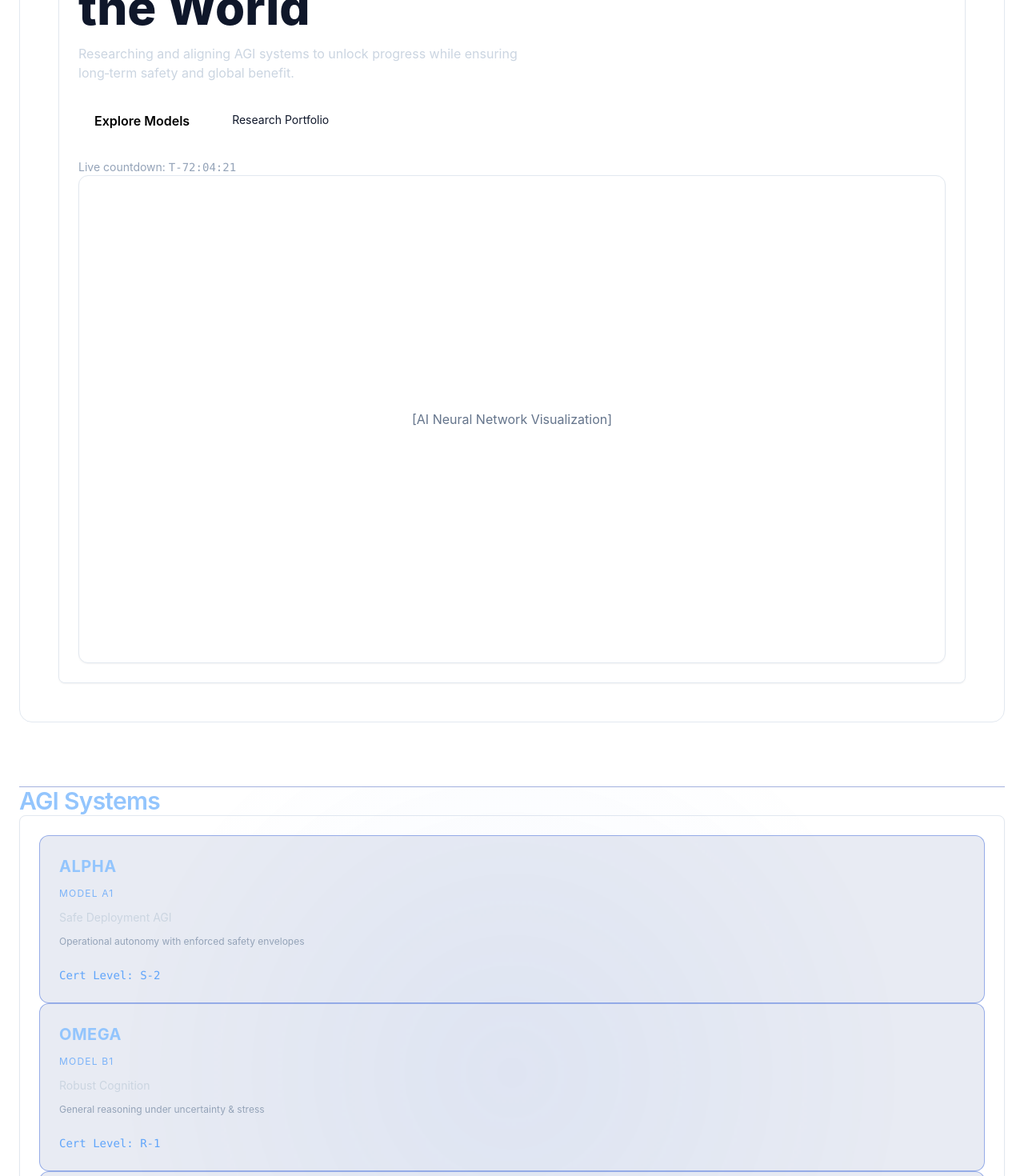
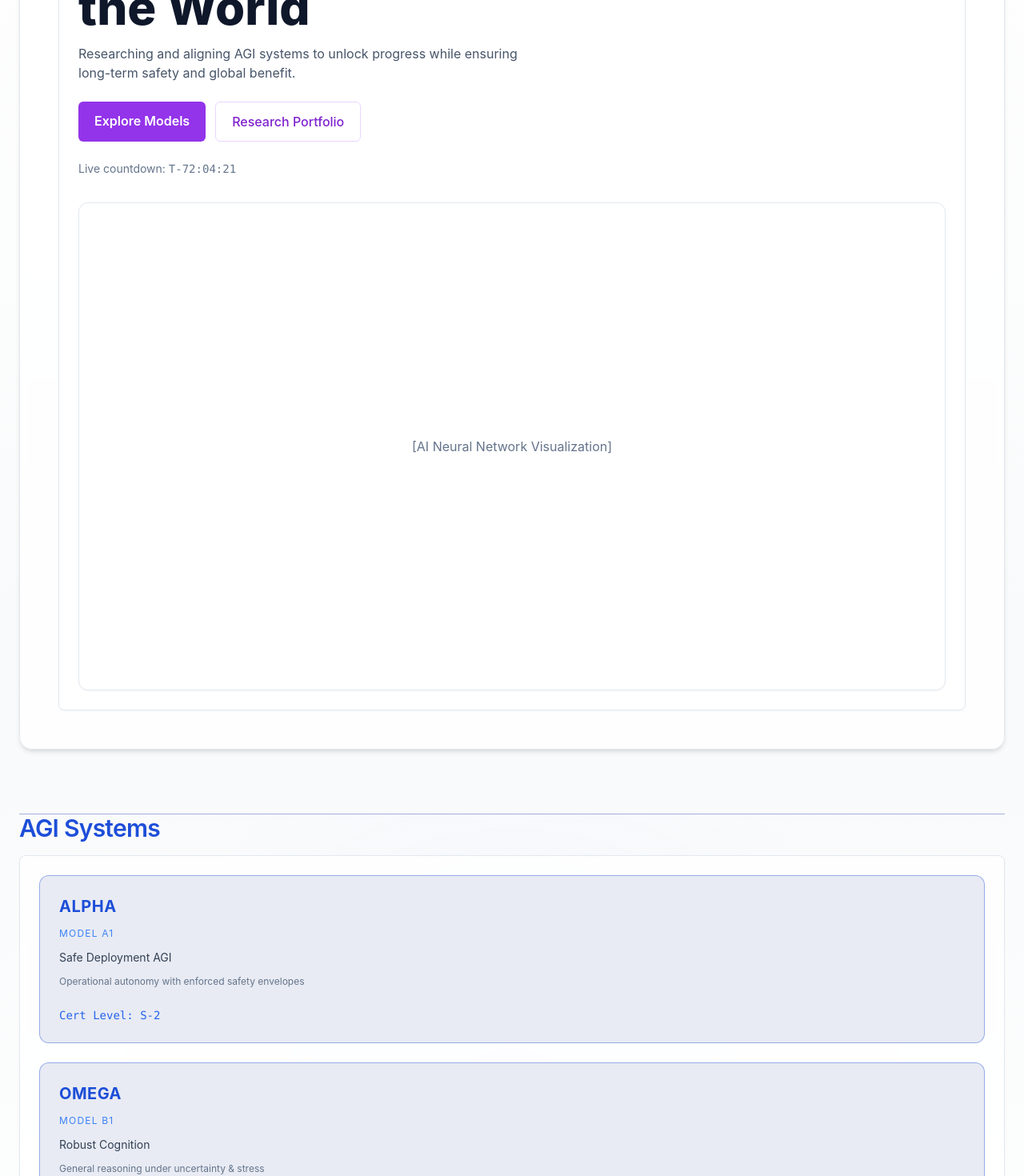
Before and after one commit to saravanan08071979/texasagilabs-site, a Next.js app: page / in a window 1280 px wide. Shown: the part 300-1770 px from the top of the page at 80% size. Built offline with nearby package versions, Linux system fonts and the light colour scheme.

Commit message:
reverted the older changes

```diff
--- a/pages/index.jsx
+++ b/pages/index.jsx
@@ -1,26 +1,35 @@
-
 import Header from '../components/Header'
 import Footer from '../components/Footer'
 
 export default function Home(){
   return (
-    <div className="min-h-screen bg-white text-slate-900 antialiased">
+    <div className="min-h-screen text-slate-900 antialiased bg-gradient-to-b from-white via-gray-50 to-white">
       <Header/>
       <main className="max-w-7xl mx-auto px-6 py-16">
-        <section className="relative rounded-2xl overflow-hidden bg-white border border-slate-200 p-8 lg:p-12">
-          <div className="bg-white border border-slate-200 rounded-lg p-6 shadow-sm">
+        <section className="relative rounded-2xl overflow-hidden bg-white/80 border border-slate-200 p-8 lg:p-12 shadow-md backdrop-blur-sm">
+          <div className="bg-white/70 border border-slate-200 rounded-lg p-6 shadow-sm backdrop-blur-sm">
             <div>
-              <h1 className="text-4xl lg:text-6xl font-extrabold leading-tight">Building Trusted AGI Systems for the World</h1>
-              <p className="mt-4 text-slate-300 max-w-xl">Researching and aligning AGI systems to unlock progress while ensuring long‑term safety and global benefit.</p>
+              <h1 className="text-4xl lg:text-6xl font-extrabold leading-tight text-slate-900">
+                Building Trusted AGI Systems for the World
+              </h1>
+              <p className="mt-4 text-slate-600 max-w-xl">
+                Researching and aligning AGI systems to unlock progress while ensuring long-term safety and global benefit.
+              </p>
               <div className="mt-6 flex gap-3">
-                <a href="/models/alpha" className="px-5 py-3 bg-white text-black rounded-md font-semibold">Explore Models</a>
-                <a href="/about" className="px-5 py-3 border border-white/10 rounded-md text-sm">Research Portfolio</a>
+                <a href="/models/alpha" className="px-5 py-3 bg-purple-600 hover:bg-purple-700 text-white rounded-md font-semibold">
+                  Explore Models
+                </a>
+                <a href="/about" className="px-5 py-3 border border-purple-200 text-purple-700 rounded-md font-medium">
+                  Research Portfolio
+                </a>
               </div>
-              <div className="mt-6 text-slate-400 text-sm">Live countdown: <span className="font-mono">T‑72:04:21</span></div>
+              <div className="mt-6 text-slate-500 text-sm">
+                Live countdown: <span className="font-mono">T-72:04:21</span>
               </div>
-            <div className="relative">
-              <div className="aspect-video rounded-xl overflow-hidden bg-white border border-slate-200 rounded-lg p-6 shadow-sm">
-                <div className="flex h-full items-center justify-center text-slate-500 select-none">[AI Neural Network Visualization]</div>
+            </div>
+            <div className="relative mt-8">
+              <div className="aspect-video rounded-xl overflow-hidden bg-white border border-slate-200 p-6 shadow-sm flex items-center justify-center text-slate-500 select-none">
+                [AI Neural Network Visualization]
               </div>
             </div>
           </div>
@@ -28,18 +37,17 @@ export default function Home(){
 
         {/* ======================== AGI SYSTEMS SECTION ======================== */}
         <section id="vehicles" className="mt-20 relative">
-  {/* Sparse engineering grid overlay */}
           <div
             className="absolute inset-0 pointer-events-none
               bg-[radial-gradient(circle_at_center,rgba(59,130,246,0.05)_0%,transparent_70%)]
               border-t border-b border-blue-800/40"
           />
 
-  <h2 className="relative text-3xl font-semibold tracking-tight text-blue-300">
+          <h2 className="relative text-3xl font-semibold tracking-tight text-blue-700">
             AGI Systems
           </h2>
 
-  <div className="bg-white border border-slate-200 rounded-lg p-6 shadow-sm">
+          <div className="relative bg-white/80 border border-slate-200 rounded-lg p-6 shadow-sm backdrop-blur-sm mt-4 grid gap-6">
             {[
               {
                 name: 'ALPHA',
@@ -68,15 +76,15 @@ export default function Home(){
                 className="relative bg-blue-900/10 border border-blue-700/40
                            rounded-xl p-6 backdrop-blur-[1px] flex flex-col gap-3"
               >
-        <div className="text-xl font-bold tracking-wide text-blue-300">
+                <div className="text-xl font-bold tracking-wide text-blue-700">
                   {system.name}
                 </div>
-        <div className="text-xs text-blue-400/80 uppercase tracking-widest">
+                <div className="text-xs text-blue-500 uppercase tracking-widest">
                   Model {system.model}
                 </div>
-        <div className="text-sm text-slate-300">{system.mission}</div>
-        <div className="text-xs text-slate-400">{system.spec}</div>
-        <div className="mt-auto pt-3 text-blue-400 font-mono text-sm">
+                <div className="text-sm text-slate-700">{system.mission}</div>
+                <div className="text-xs text-slate-500">{system.spec}</div>
+                <div className="mt-auto pt-3 text-blue-600 font-mono text-sm">
                   Cert Level: {system.status}
                 </div>
               </div>
@@ -84,7 +92,6 @@ export default function Home(){
           </div>
         </section>
         {/* ======================== END AGI SYSTEMS SECTION ======================== */}
-
       </main>
       <Footer/>
     </div>
```
Lines whose indentation alone changed are shown as unchanged.
